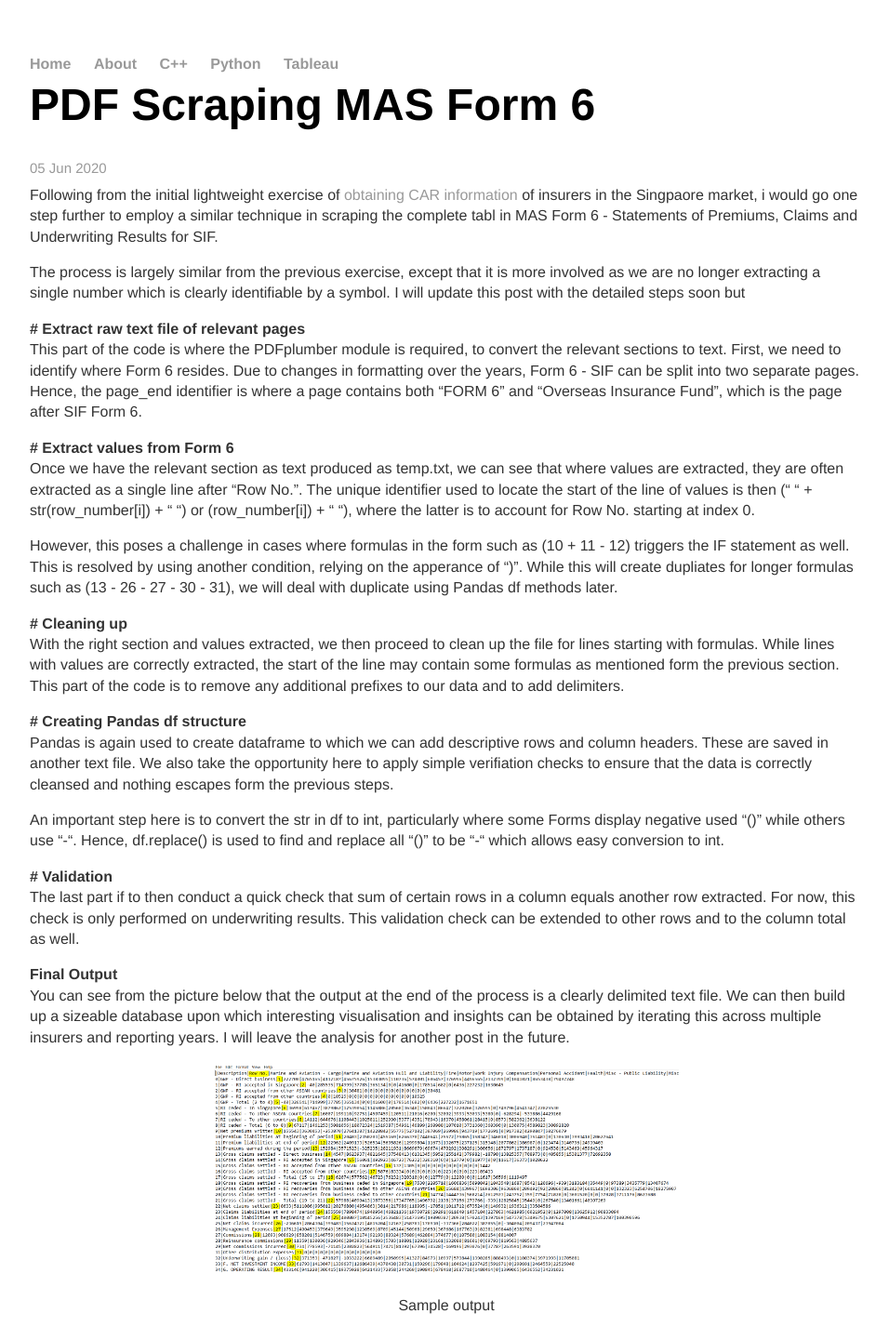
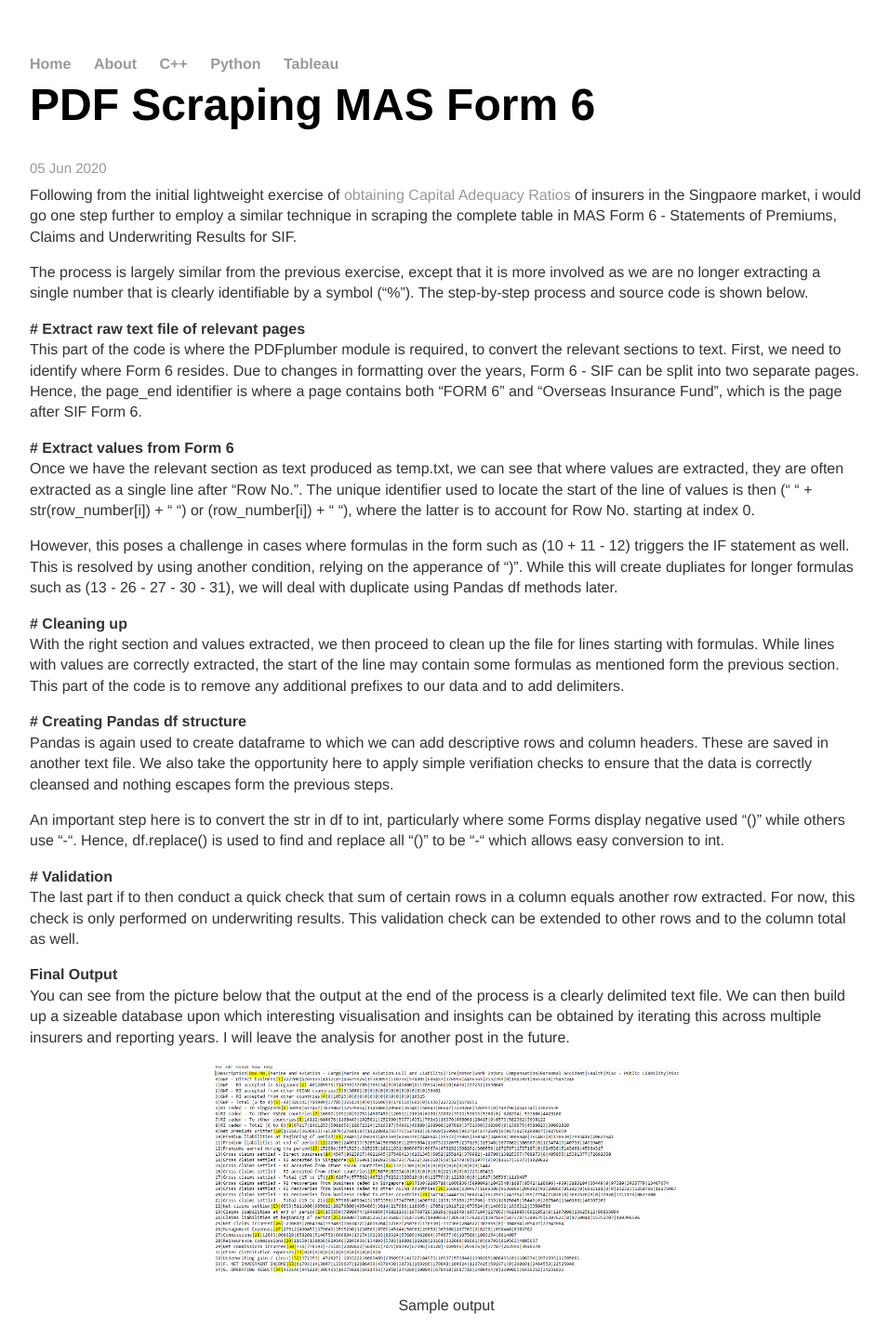
Before and after one commit to cchanzl/Lock-Screen, a Jekyll site: the page built from _posts/2020-06-05-PDF-Scraping-MAS-Form-6.md, in a window 1280 px wide, cut to the strip 0-1427 px from the top of the page. Shown: the whole strip at 93% size, without its empty margins (160-1116 px from the left). Built offline with Jekyll 4.4.1, drawn with Linux system fonts in a browser that asks for light colours.

Commit message:
Update 2020-06-05-PDF-Scraping-MAS-Form-6.md

```diff
--- a/_posts/2020-06-05-PDF-Scraping-MAS-Form-6.md
+++ b/_posts/2020-06-05-PDF-Scraping-MAS-Form-6.md
@@ -5,9 +5,9 @@ category: python
 date: 2020-06-05
 ---
 
-Following from the initial lightweight exercise of <a href="https://cchanzl.github.io/python/2020/06/02/PDF-Scraping-MAS-Form-23"> obtaining CAR information </a> of insurers in the Singpaore market, i would go one step further to employ a similar technique in scraping the complete tabl in  MAS Form 6 - Statements of Premiums, Claims and Underwriting Results for SIF.
+Following from the initial lightweight exercise of <a href="https://cchanzl.github.io/python/2020/06/02/PDF-Scraping-MAS-Form-23"> obtaining Capital Adequacy Ratios </a> of insurers in the Singpaore market, i would go one step further to employ a similar technique in scraping the complete table in  MAS Form 6 - Statements of Premiums, Claims and Underwriting Results for SIF.
 
-The process is largely similar from the previous exercise, except that it is more involved as we are no longer extracting a single number which is clearly identifiable by a symbol. I will update this post with the detailed steps soon but
+The process is largely similar from the previous exercise, except that it is more involved as we are no longer extracting a single number that is clearly identifiable by a symbol ("%"). The step-by-step process and source code is shown below.
 
 <b> # Extract raw text file of relevant pages </b>
 <br>
```
